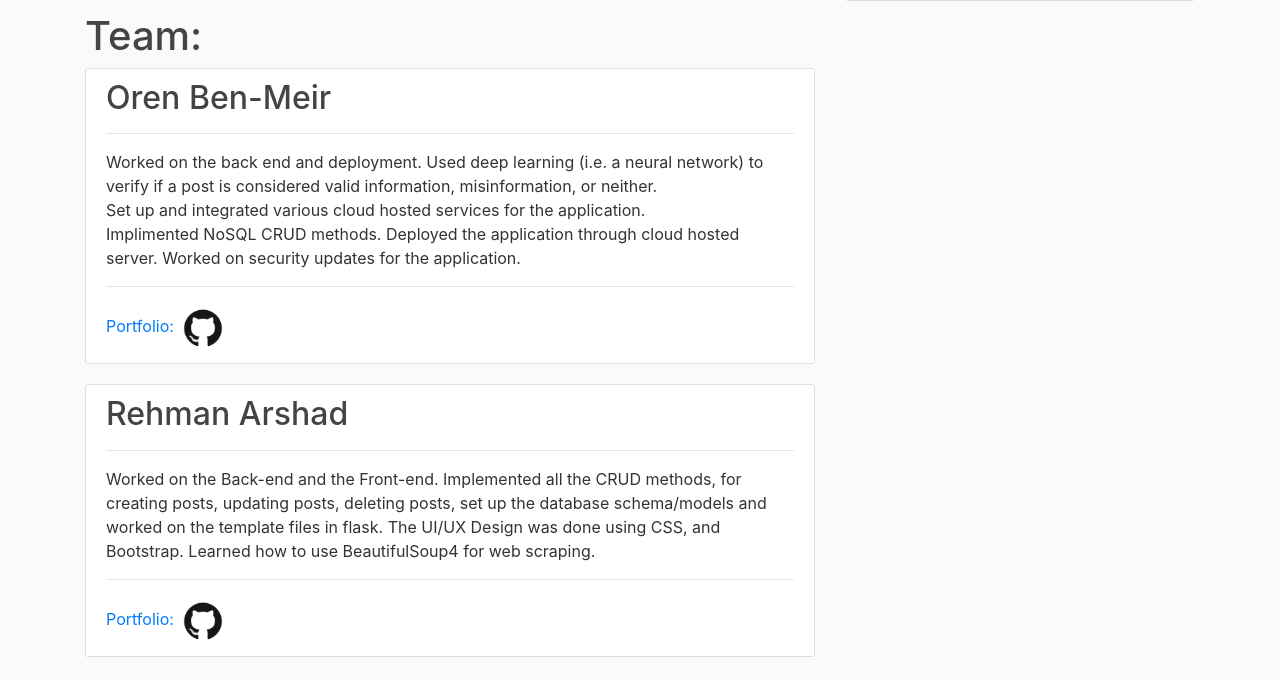
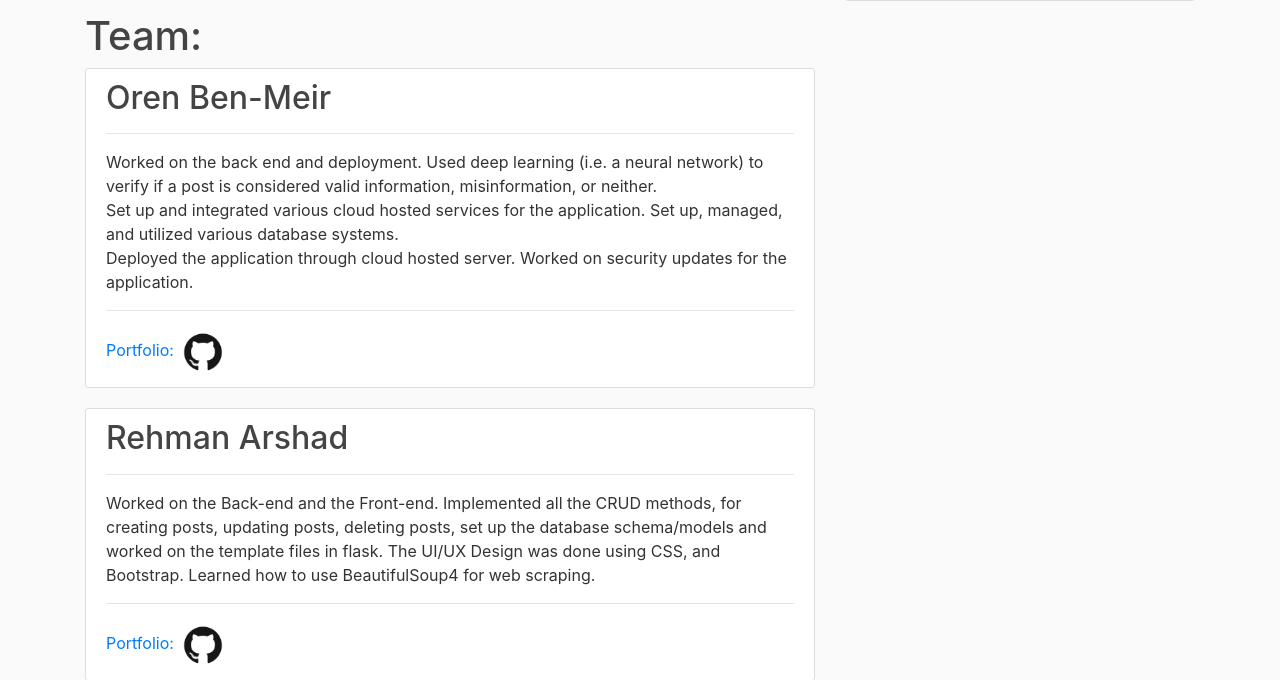
Before and after one commit to rehman000/QChat, a Flask app: page /about in a window 1280 px wide. Shown: the part 444-1124 px from the top of the page. Before the commit the page ends 1101 px from the top, so only its background shows below. Run offline with Flask 2, Linux system fonts and the light colour scheme; some libraries are stand-ins or nearby versions.

Commit message:
updated about

```diff
--- a/app/templates/about.html
+++ b/app/templates/about.html
@@ -16,8 +16,8 @@
             <hr>
             <p>
                 Worked on the back end and deployment. Used deep learning (i.e. a neural network) to verify if a post is considered valid information, misinformation, or neither.<br>
-                Set up and integrated various cloud hosted services for the application.<br>
-                Implimented NoSQL CRUD methods. Deployed the application through cloud hosted server. Worked on security updates for the application.
+                Set up and integrated various cloud hosted services for the application. Set up, managed, and utilized various database systems.<br>
+                Deployed the application through cloud hosted server. Worked on security updates for the application.
 
             </p>
             <hr>
```
